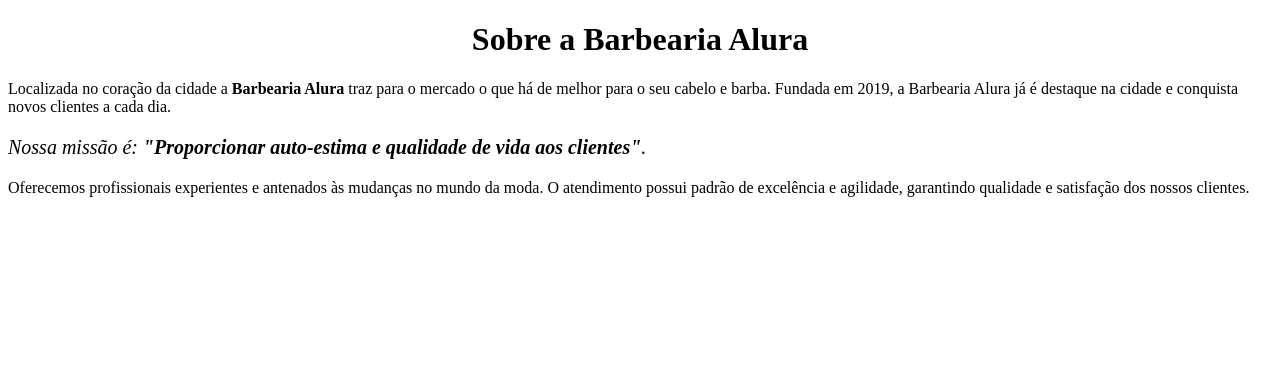
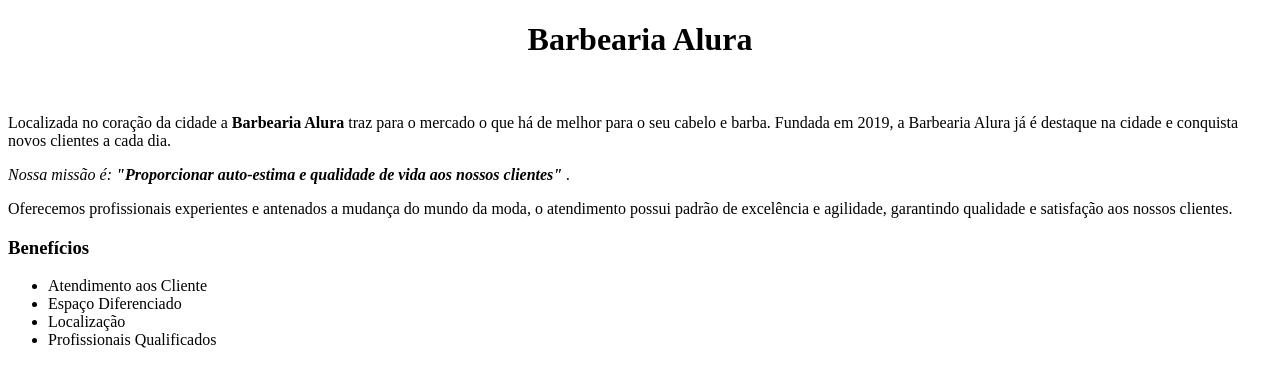
Before and after one commit to Myiwapotatoe/barbearia, a plain HTML site: page index.html in a window 1280 px wide. Drawn offline with Linux system fonts and the light colour scheme.

Commit message:
Atualizar o index.html

```diff
--- a/index.html
+++ b/index.html
@@ -4,19 +4,35 @@
     <head>
         <meta charset="UTF-8">
         <title>Barbearia Alura</title>
-        <link rel="stylesheet" href="style.css">
+        <link rel="stylesheet"
+href="style.css">
     </head>
 
     <body>
-        <h1 style="text-align: center">Sobre a Barbearia Alura</h1>
+        <header>
+            <h1 style="text-align: center">Barbearia Alura</h1>
+    </header>
+    <img id="banner" scr="banner.jpg">
+
 
         <p>Localizada no coração da cidade a <strong>Barbearia Alura</strong> traz para o mercado o que há de melhor para o seu cabelo e barba.
         Fundada em 2019, a Barbearia Alura já é destaque na cidade e conquista novos clientes a cada dia.</p>
 
-        <p style="font-size: 20px"><em>Nossa missão é: <strong>"Proporcionar auto-estima e qualidade de vida aos clientes"</strong>.</em></p>
+        <p id="missão"><em>Nossa missão é: <strong>"Proporcionar auto-estima e qualidade de vida aos nossos clientes" </strong>.</em></p>
 
-        <p>Oferecemos profissionais experientes e antenados às mudanças no mundo da moda.
-        O atendimento possui padrão de excelência e agilidade, garantindo qualidade e satisfação dos nossos clientes.</p>
+        <p> Oferecemos profissionais experientes e antenados a mudança do mundo da moda, o atendimento possui padrão de excelência e agilidade, garantindo qualidade e satisfação aos nossos clientes. </p>
+   </div class="benefícios">
+          <h3 class="título-centralizado">Benefícios</h3>
 
-    </body>
-</html>
+
+     <ul>
+        <li class="itens">Atendimento aos Cliente</li>
+        <li class="itens">Espaço Diferenciado</li>
+        <li class="itens">Localização </li>
+        <li class="itens">Profissionais Qualificados</li>
+       <ul>
+
+       <img scr="Benefícios.jpg" class="imagembeneficios">
+    </div>
+   </body>
+  </html>
```
